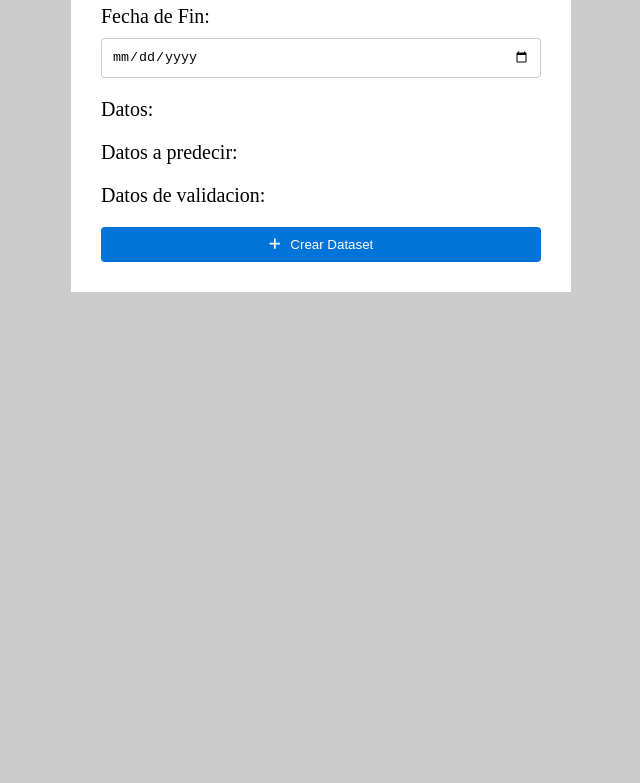
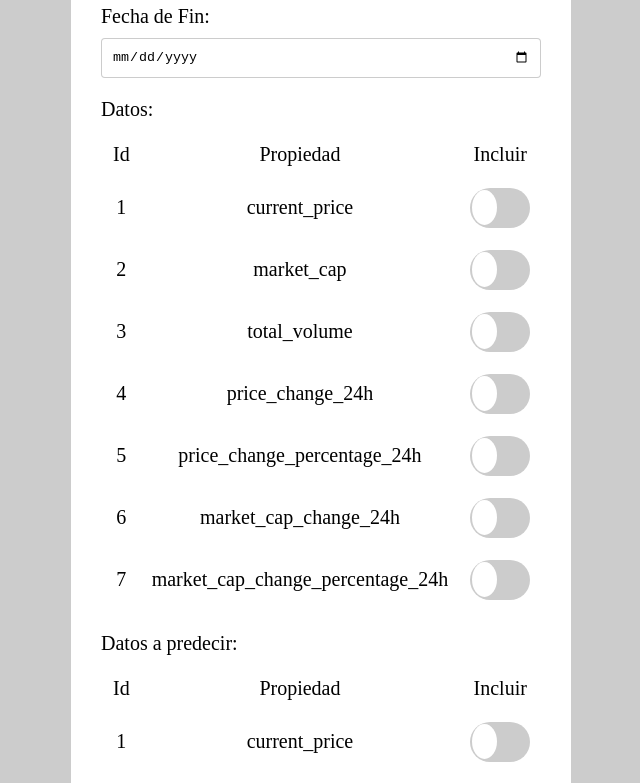
Before and after one commit to joaquinStrada/generate-datasets, a React (Vite) app in the folder client/: page /create in a window 1280 px wide. Shown: the part 680-1463 px from the top of the page, without its empty margins (319-959 px from the left). Before the commit the page ends 1012 px from the top, so only its background shows below. Built offline with nearby package versions, Linux system fonts and the light colour scheme; no server answers.

Commit message:
Terminado el estilo del componente dataDataset

```diff
--- /dev/null
+++ b/client/src/components/DataDataset.jsx
@@ -0,0 +1,34 @@
+/* eslint-disable react/react-in-jsx-scope */
+import '../styles/dataDataset.css'
+import { useId } from 'react'
+
+const DataDataset = () => {
+	const properties = ['current_price', 'market_cap', 'total_volume', 'price_change_24h', 'price_change_percentage_24h', 'market_cap_change_24h', 'market_cap_change_percentage_24h']
+	const idElement = useId()
+
+	return (
+		<table className='data-dataset'>
+			<thead>
+				<tr>
+					<td>Id</td>
+					<td>Propiedad</td>
+					<td>Incluir</td>
+				</tr>
+			</thead>
+			<tbody>
+				{ properties.map((property, index) => (
+					<tr key={index}>
+						<td>{index + 1}</td>
+						<td>{property}</td>
+						<td>
+							<input type="checkbox" className="check-property" id={`check-property-${idElement}-${index}`} />
+							<label className="label-poperty" htmlFor={`check-property-${idElement}-${index}`}></label>
+						</td>
+					</tr>
+				)) }
+			</tbody>
+		</table>
+	)
+}
+
+export default DataDataset
--- /dev/null
+++ b/client/src/styles/dataDataset.css
@@ -0,0 +1,49 @@
+.data-dataset {
+    display: block;
+    width: 100%;
+}
+
+.data-dataset tr {
+    border-bottom: 1px solid #000;
+}
+
+.data-dataset td {
+    width: 33.333%;
+    padding: 10px;
+    text-align: center;
+}
+
+.data-dataset td .check-property {
+    display: none;
+}
+
+.data-dataset td .label-poperty {
+    display: block;
+    width: 60px;
+    height: 40px;
+    background: #ccc;
+    border-radius: 20px;
+    position: relative;
+    transition: all 1S ease;
+    cursor: pointer;
+}
+
+.data-dataset td .label-poperty::after {
+    content: '';
+    display: block;
+    width: 25px;
+    height: 35px;
+    background: #fff;
+    border-radius: 50%;
+    position: absolute;
+    top: 2px;
+    left: 2px;
+}
+
+.data-dataset td .check-property:checked + .label-poperty {
+    background: #0074D9;
+}
+
+.data-dataset td .check-property:checked + .label-poperty::after {
+    left: 33px;
+}
--- a/client/src/views/Create.jsx
+++ b/client/src/views/Create.jsx
@@ -1,5 +1,6 @@
 /* eslint-disable react/react-in-jsx-scope */
 import SelectMoneda from '../components/SelectMoneda'
+import DataDataset from '../components/DataDataset'
 import { faPlus } from '@fortawesome/free-solid-svg-icons'
 import { FontAwesomeIcon } from '@fortawesome/react-fontawesome'
 import '../styles/create.css'
@@ -31,9 +32,11 @@ const Create = () => {
 				</div>
 				<div className="form-group">
 					<label className="form-label">Datos:</label>
+					<DataDataset />
 				</div>
 				<div className="form-group">
 					<label className="form-label">Datos a predecir:</label>
+					<DataDataset />
 				</div>
 				<div className="form-group">
 					<label className="form-label">Datos de validacion:</label>
```
